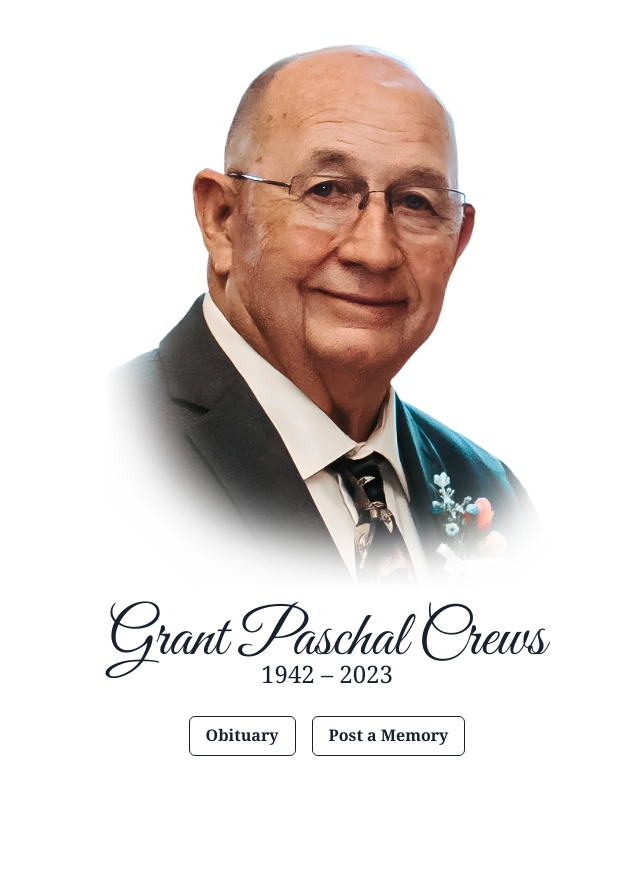
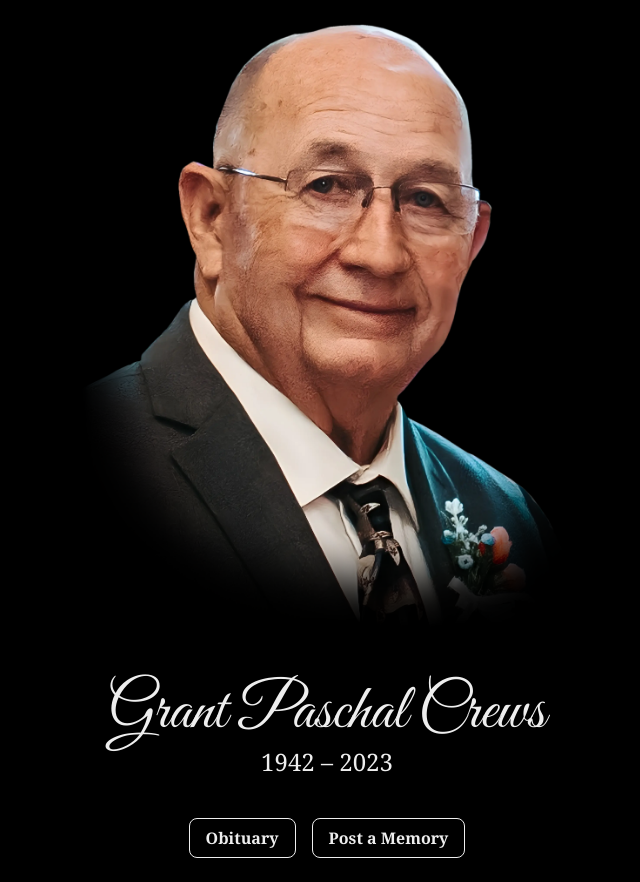
Before and after one commit to twcrews/papa-crews, a React (Create React App) app: page / in a window 1280 px wide. Shown: the whole page, without its empty margins (313-953 px from the left). Before the commit the page ends 800 px from the top, so only its background shows below. Built offline with nearby package versions, Linux system fonts and the light colour scheme; the HTML template or start-up script is replaced by a standard one.

Commit message:
Fix theming.

```diff
--- a/package.json
+++ b/package.json
@@ -3,9 +3,6 @@
   "version": "0.1.0",
   "private": true,
   "dependencies": {
-    "@chakra-ui/react": "^2.8.2",
-    "@emotion/react": "^11.11.3",
-    "@emotion/styled": "^11.11.0",
     "@testing-library/jest-dom": "^5.17.0",
     "@testing-library/react": "^13.4.0",
     "@testing-library/user-event": "^13.5.0",
@@ -13,7 +10,6 @@
     "@types/node": "^16.18.68",
     "@types/react": "^18.2.46",
     "@types/react-dom": "^18.2.18",
-    "framer-motion": "^10.16.16",
     "react": "^18.2.0",
     "react-dom": "^18.2.0",
     "react-scripts": "5.0.1",
--- a/src/App.css
+++ b/src/App.css
@@ -61,7 +61,7 @@ body {
 	align-items: center;
 	max-width: 496px;
 	max-height: 100%;
-  padding: 8px 24px;
+  padding: 24px;
   transition: height 1s ease-in-out;
   animation-duration: 4s;
   animation-timing-function:cubic-bezier(0.19, 1, 0.22, 1);
@@ -72,10 +72,15 @@ body {
 	will-change: backdrop-filter;
 }
 
+.photo {
+  width: 100%;
+}
+
 .name {
 	font-family: "Great Vibes", cursive;
 	font-size: 64px;
 	margin-bottom: -32px;
+  font-weight: normal;
 }
 
 .dates {
@@ -83,8 +88,28 @@ body {
 	font-size: 24px;
 }
 
+.button {
+  border: 1px solid #eee;
+  background-color: transparent;
+  color: #eee;
+  padding: 8px 16px;
+  font-size: 16px;
+  cursor: pointer;
+  border-radius: 8px;
+  transition: background-color 0.2s;
+  font-family: Georgia, 'Times New Roman', Times, serif;
+  font-weight: bold;
+  font-size: 16px;
+}
+
+.button:hover {
+  background-color: rgba(255, 255, 255, 0.2);
+}
+
 .buttons {
-	padding-top: 24px;
+  display: flex;
+  gap: 16px;
+	padding-top: 16px;
 	visibility: collapse;
 	opacity: 0;
 	align-items: center;
--- a/src/App.tsx
+++ b/src/App.tsx
@@ -1,43 +1,34 @@
 import "./App.css";
-import {
-	Heading,
-	ChakraProvider,
-	Stack,
-	Link,
-	Button,
-	Box,
-	Image,
-	Text,
-} from "@chakra-ui/react";
 
 function App() {
 	return (
-		<Box className="centered">
-			<Box className="content">
-				<Image src="/papa.webp" alt="Portrait of Grant Crews" />
-				<Heading className="name">Grant Paschal Crews</Heading>
-				<Text className="dates">1942 &ndash; 2023</Text>
-				<ChakraProvider>
-					<Stack
-						direction="row"
-						gap="16px"
-						className="buttons"
-						fontFamily="'Georgia', 'Times New Roman', Times, serif"
+		<div className="centered">
+			<div className="content">
+				<img className="photo" src="/papa.webp" alt="Portrait of Grant Crews" />
+				<h1 className="name">Grant Paschal Crews</h1>
+				<p className="dates">1942 &ndash; 2023</p>
+				<div className="buttons">
+					<button
+						onClick={() =>
+							window.open("https://www.oklahoman.com/obituaries/pokl0671799")
+						}
+						className="button"
 					>
-						<Link href="https://www.oklahoman.com/obituaries/pokl0671799">
-							<Button colorScheme="white" variant="outline">
-								Obituary
-							</Button>
-						</Link>
-						<Link href="https://www.oklahoman.com/obituaries/pokl0671799/memoryboard">
-							<Button colorScheme="white" variant="outline">
-								Post a Memory
-							</Button>
-						</Link>
-					</Stack>
-				</ChakraProvider>
-			</Box>
-		</Box>
+						Obituary
+					</button>
+					<button
+						className="button"
+						onClick={() =>
+							window.open(
+								"https://www.oklahoman.com/obituaries/pokl0671799/memoryboard"
+							)
+						}
+					>
+						Post a Memory
+					</button>
+				</div>
+			</div>
+		</div>
 	);
 }
 
```
Also changed, not shown: 1 other file (tests, documents, lock files or other folders).
